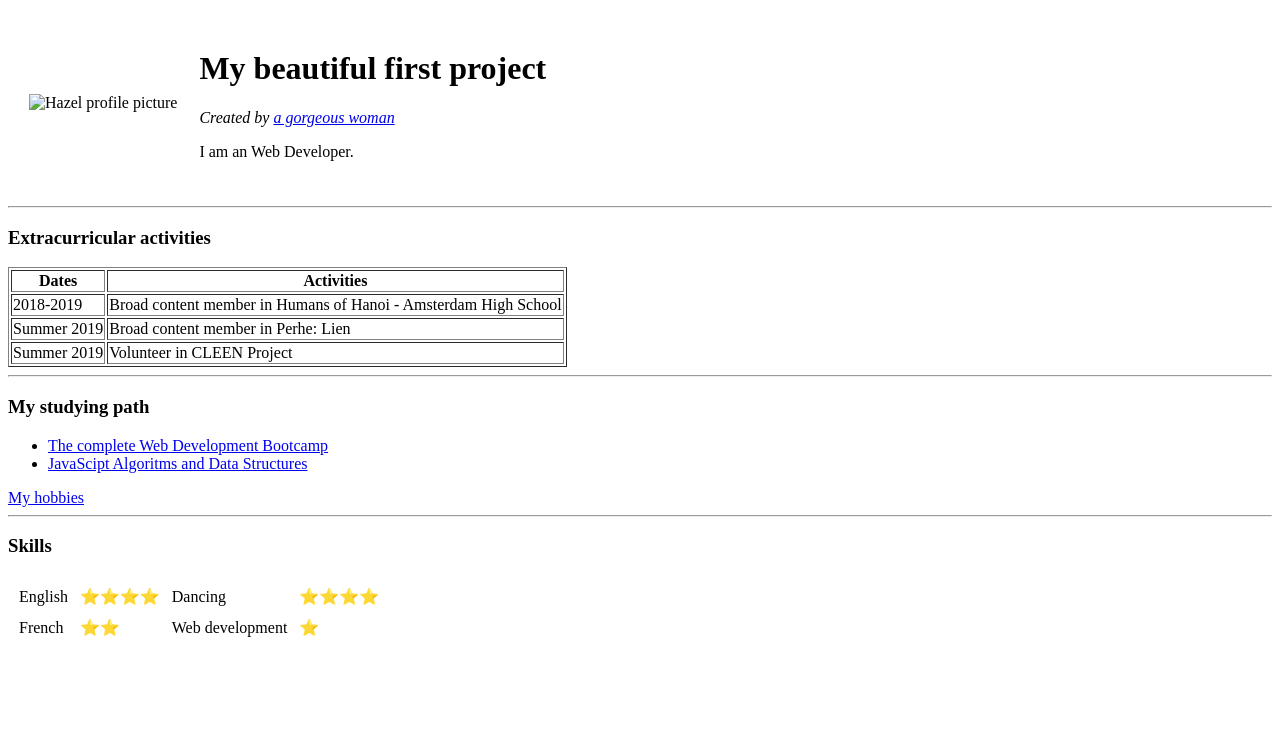
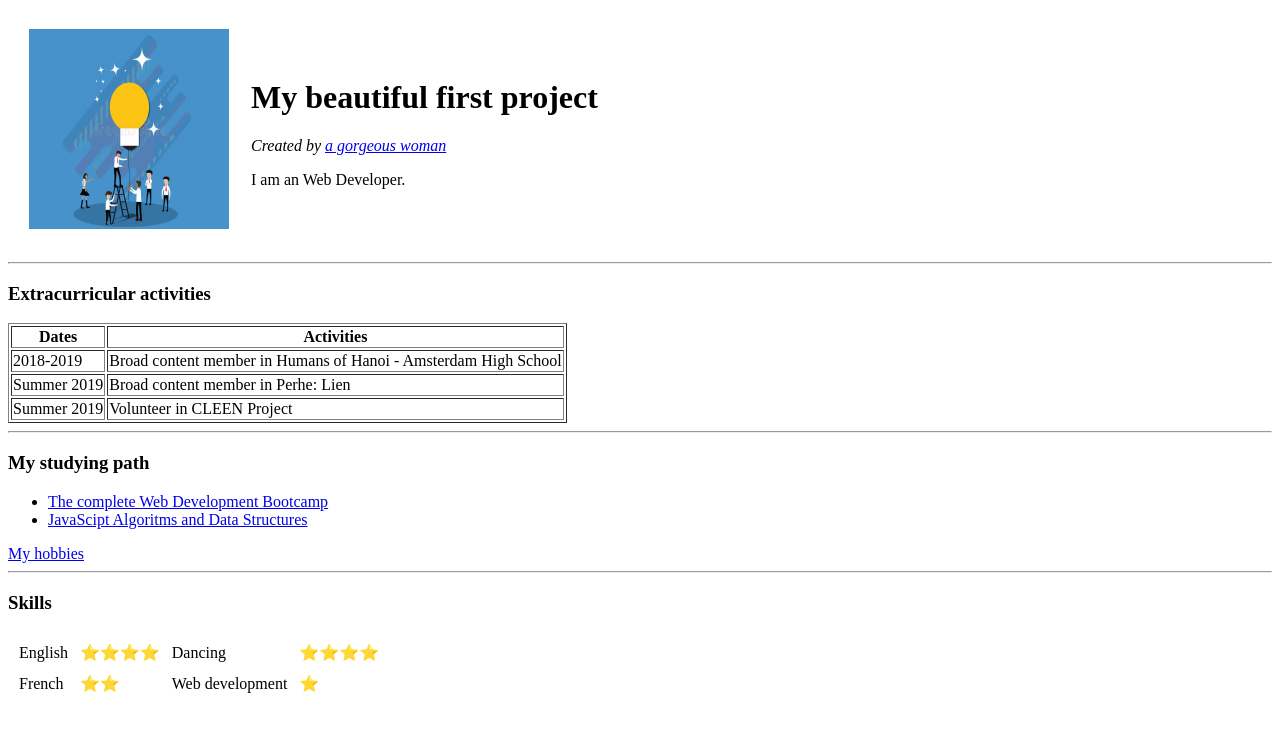
Before and after one commit to hazel260802/cv, a plain HTML site: page index.html in a window 1280 px wide. Drawn offline with Linux system fonts and the light colour scheme.

Commit message:
Update index.html

```diff
--- a/index.html
+++ b/index.html
@@ -9,7 +9,7 @@
 <body>
   <table cellspacing="20">
     <tr>
-      <td><img src="images/flat-design-business-team-innovation-concept-light-bulb-people-characters-working-together-new-project-vector-161223164.jpg" alt="Hazel profile picture" width="200" height="200"></td>
+      <td><img src="flat-design-business-team-innovation-concept-light-bulb-people-characters-working-together-new-project-vector-161223164.jpg" alt="Hazel profile picture" width="200" height="200"></td>
       <td>
         <h1>My beautiful first project</h1>
         <p>
```
